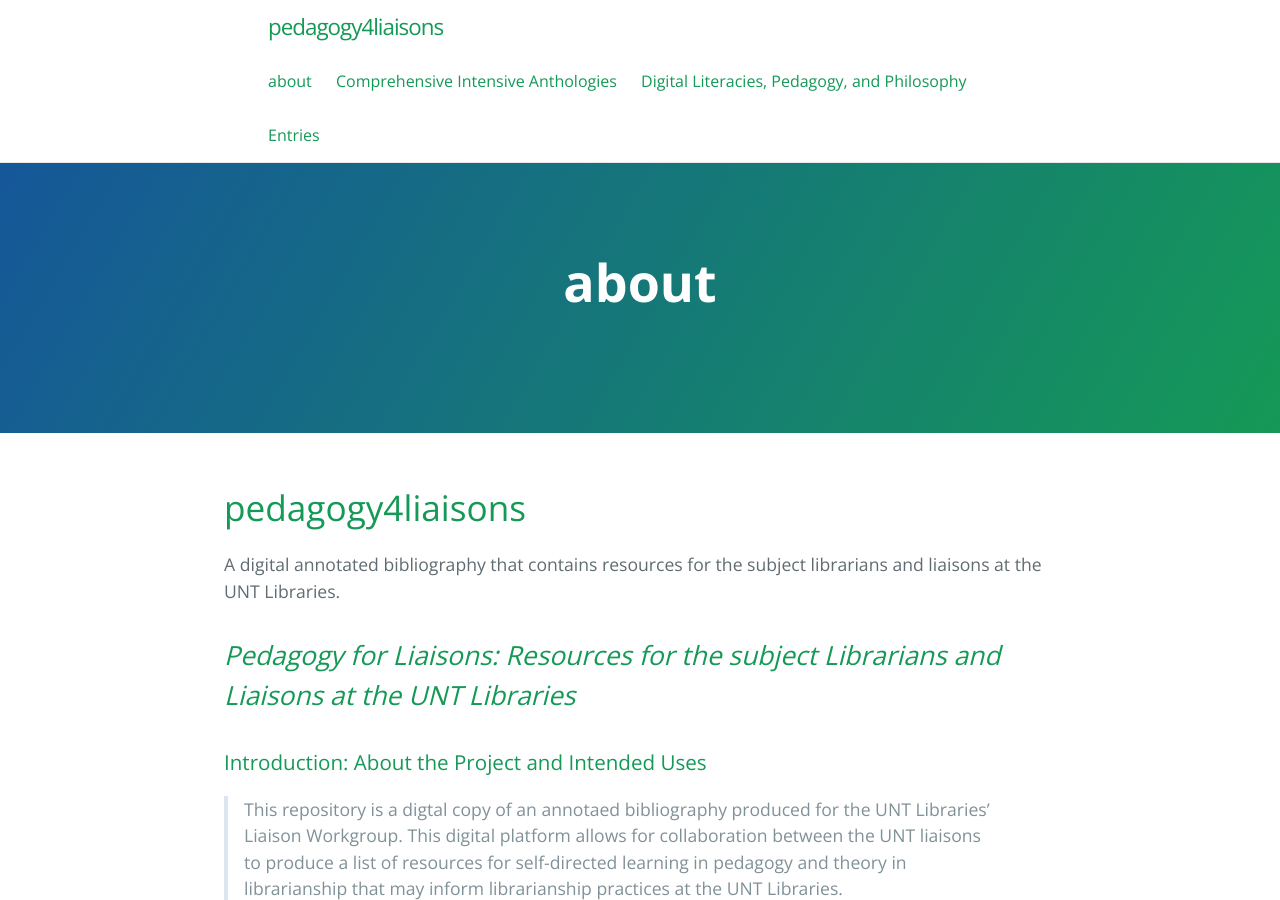
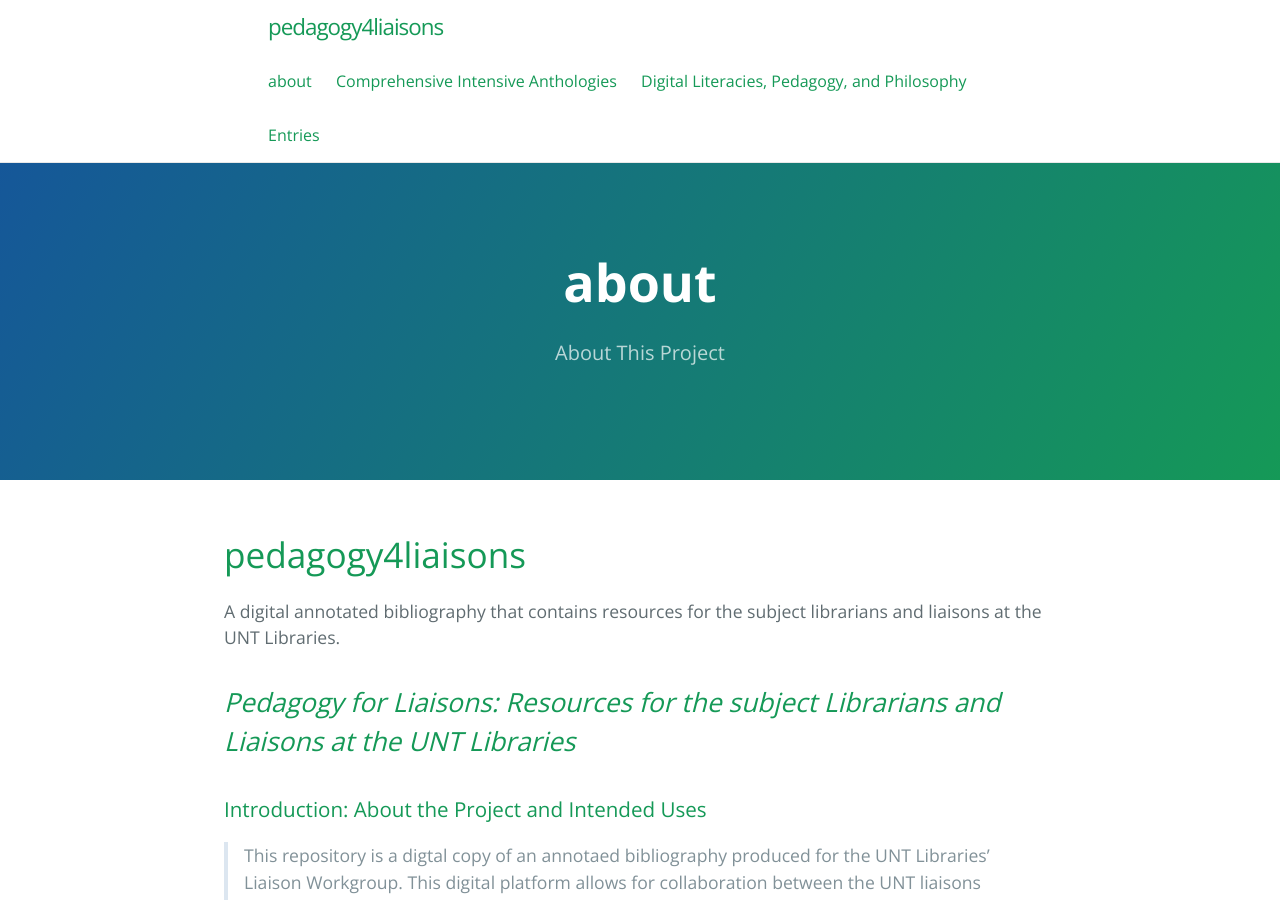
Before and after one commit to pandrews/pedagogy4liaisons, a Jekyll site: the page built from about.md, in a window 1280 px wide and 900 px high. Built offline with Jekyll 4.4.1, drawn with Linux system fonts in a browser that asks for light colours.

Commit message:
Update about.md

```diff
--- a/about.md
+++ b/about.md
@@ -1,6 +1,8 @@
 ---
 layout: page
 title: about
+tagline: About This Project
+permalink: /about.html
 ---
 
 # pedagogy4liaisons
```
